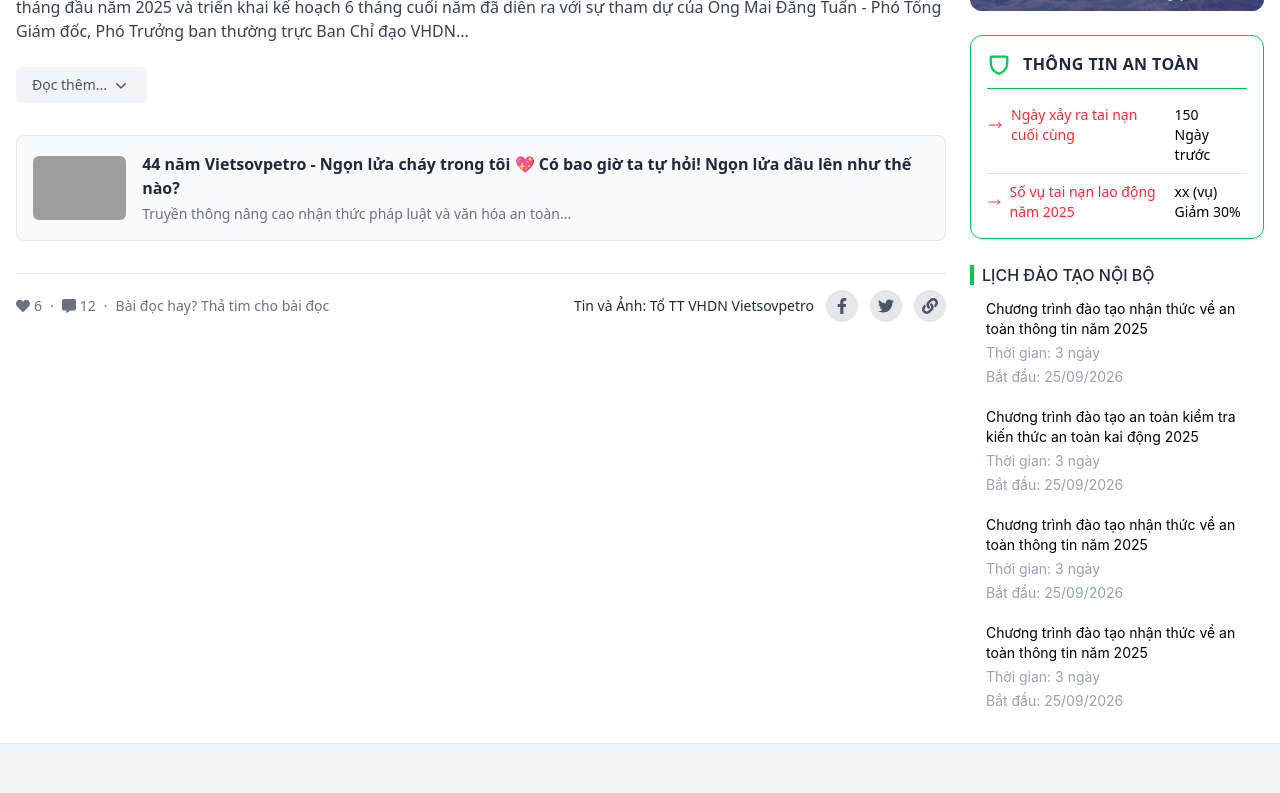
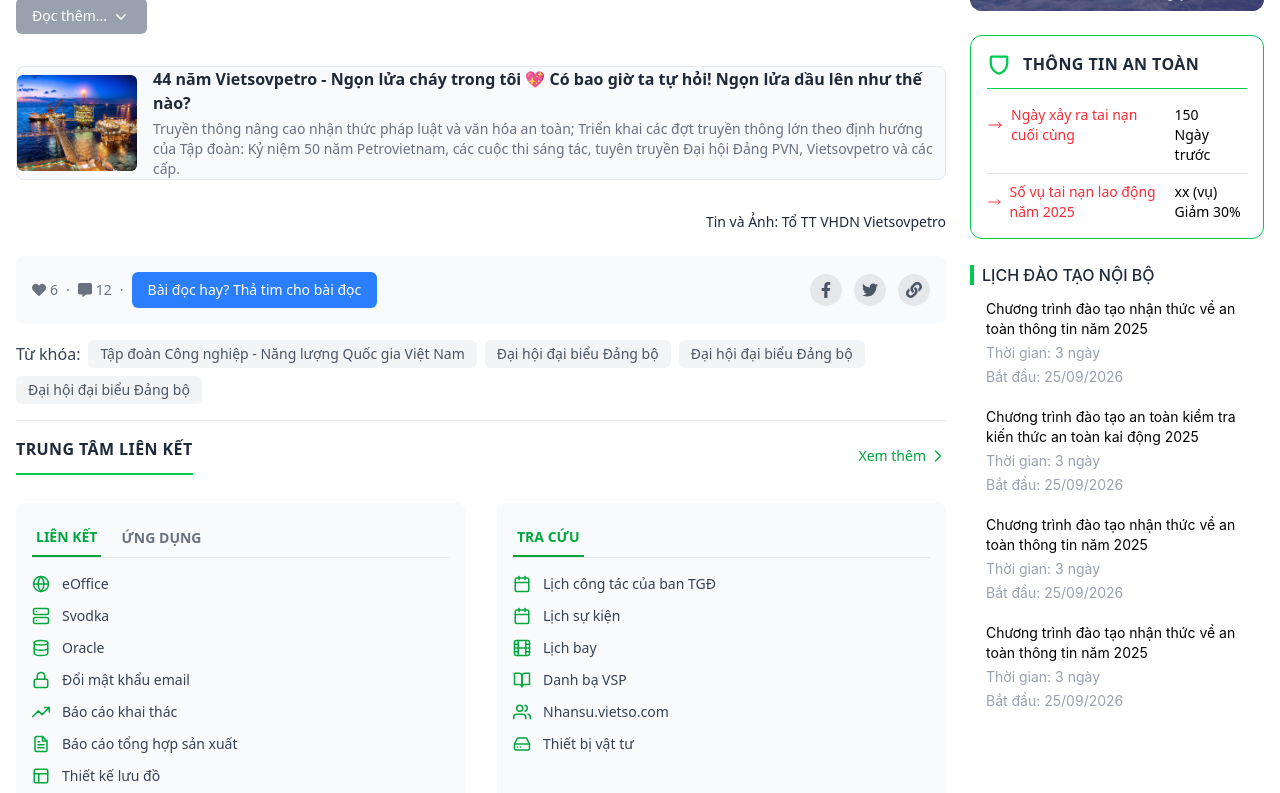
Before and after one commit to Khoa280703/draft-congttvietsov, a React (Vite) app: page / in a window 1280 px wide. Shown: the part 1320-2113 px from the top of the page. Built offline with nearby package versions, Linux system fonts and the light colour scheme; grey boxes are pictures that could not be loaded.

Commit message:
temp finish

```diff
--- a/src/App.tsx
+++ b/src/App.tsx
@@ -5,6 +5,7 @@ import NewsArticle from "./components/NewsArticle";
 import Sidebar from "./components/Sidebar";
 import Footer from "./components/Footer";
 import PreFooter from "./components/PreFooter";
+import LinkCenter from "./components/LinkCenter";
 import "./App.css";
 import VietsopetroLogo from "./assets/vietsovlogogiulua.png";
 
@@ -30,6 +31,7 @@ function App() {
         <div className="grid grid-cols-1 lg:grid-cols-4 gap-6">
           <div className="lg:col-span-3">
             <NewsArticle />
+            <LinkCenter />
           </div>
           <div className="lg:col-span-1">
             <Sidebar />
--- /dev/null
+++ b/src/components/LinkCenter.tsx
@@ -0,0 +1,155 @@
+import React, { useState } from "react";
+// Import các icon cần thiết, ví dụ từ react-icons
+import {
+  FiGlobe,
+  FiServer,
+  FiDatabase,
+  FiLock,
+  FiTrendingUp,
+  FiFileText,
+  FiLayout,
+  FiCalendar,
+  FiFilm,
+  FiBookOpen,
+  FiUsers,
+  FiHardDrive,
+} from "react-icons/fi";
+
+// Định nghĩa kiểu dữ liệu cho mỗi link
+interface LinkItem {
+  icon: React.ReactNode;
+  text: string;
+  href: string;
+}
+
+// Dữ liệu cho các link
+const appLinks: LinkItem[] = [
+  { icon: <FiGlobe />, text: "eOffice", href: "#" },
+  { icon: <FiServer />, text: "Svodka", href: "#" },
+  { icon: <FiDatabase />, text: "Oracle", href: "#" },
+  { icon: <FiLock />, text: "Đổi mật khẩu email", href: "#" },
+  { icon: <FiTrendingUp />, text: "Báo cáo khai thác", href: "#" },
+  { icon: <FiFileText />, text: "Báo cáo tổng hợp sản xuất", href: "#" },
+  { icon: <FiLayout />, text: "Thiết kế lưu đồ", href: "#" },
+];
+
+const lookupLinks: LinkItem[] = [
+  { icon: <FiCalendar />, text: "Lịch công tác của ban TGĐ", href: "#" },
+  { icon: <FiCalendar />, text: "Lịch sự kiện", href: "#" },
+  { icon: <FiFilm />, text: "Lịch bay", href: "#" },
+  { icon: <FiBookOpen />, text: "Danh bạ VSP", href: "#" },
+  { icon: <FiUsers />, text: "Nhansu.vietso.com", href: "#" },
+  { icon: <FiHardDrive />, text: "Thiết bị vật tư", href: "#" },
+];
+
+const LinkCenterWidget: React.FC = () => {
+  const [activeTab, setActiveTab] = useState("links"); // 'links' hoặc 'apps'
+
+  return (
+    <div className="font-sans">
+      {/* Header */}
+      <div className="flex justify-between items-center pb-3 mb-4">
+        <h3 className="font-bold text-gray-800 uppercase tracking-wide text-base border-b-2 border-green-500 pb-3">
+          Trung tâm liên kết
+        </h3>
+        <a
+          href="#"
+          className="flex items-center text-sm text-green-600 hover:text-green-700 font-medium"
+        >
+          Xem thêm
+          <svg
+            xmlns="http://www.w3.org/2000/svg"
+            fill="none"
+            viewBox="0 0 24 24"
+            strokeWidth={2}
+            stroke="currentColor"
+            className="w-4 h-4 ml-1"
+          >
+            <path
+              strokeLinecap="round"
+              strokeLinejoin="round"
+              d="m8.25 4.5 7.5 7.5-7.5 7.5"
+            />
+          </svg>
+        </a>
+      </div>
+
+      {/* Main Content Grid */}
+      <div className="grid grid-cols-1 md:grid-cols-2 gap-x-8">
+        {/* Cột bên trái: Liên kết / Ứng dụng */}
+        <div className="bg-gray-50 rounded-lg p-4">
+          {/* Tabs */}
+          <div className="flex border-b border-gray-200 mb-4">
+            <button
+              onClick={() => setActiveTab("links")}
+              className={`py-2 px-1 mr-4 text-sm font-semibold transition-colors ${
+                activeTab === "links"
+                  ? "text-green-600 border-b-2 border-green-600"
+                  : "text-gray-500 hover:text-gray-700"
+              }`}
+            >
+              LIÊN KẾT
+            </button>
+            <button
+              onClick={() => setActiveTab("apps")}
+              className={`py-2 px-1 text-sm font-semibold transition-colors ${
+                activeTab === "apps"
+                  ? "text-green-600 border-b-2 border-green-600"
+                  : "text-gray-500 hover:text-gray-700"
+              }`}
+            >
+              ỨNG DỤNG
+            </button>
+          </div>
+          {/* Link List */}
+          <ul className="space-y-3">
+            {appLinks.map((link) => (
+              <li key={link.text}>
+                <a
+                  href={link.href}
+                  className="flex items-center text-gray-700 hover:text-green-600 group"
+                >
+                  <span className="text-green-600 mr-3 text-lg">
+                    {link.icon}
+                  </span>
+                  <span className="text-sm group-hover:underline">
+                    {link.text}
+                  </span>
+                </a>
+              </li>
+            ))}
+          </ul>
+        </div>
+
+        {/* Cột bên phải: Tra cứu */}
+        <div className="bg-gray-50 rounded-lg p-4">
+          <div className="flex border-b border-gray-200 mb-4">
+            <h4 className="py-2 px-1 text-sm font-semibold text-green-600 border-b-2 border-green-600">
+              TRA CỨU
+            </h4>
+          </div>
+          {/* Link List */}
+          <ul className="space-y-3">
+            {lookupLinks.map((link) => (
+              <li key={link.text}>
+                <a
+                  href={link.href}
+                  className="flex items-center text-gray-700 hover:text-green-600 group"
+                >
+                  <span className="text-green-600 mr-3 text-lg">
+                    {link.icon}
+                  </span>
+                  <span className="text-sm group-hover:underline">
+                    {link.text}
+                  </span>
+                </a>
+              </li>
+            ))}
+          </ul>
+        </div>
+      </div>
+    </div>
+  );
+};
+
+export default LinkCenterWidget;
--- a/src/components/NewsArticle.tsx
+++ b/src/components/NewsArticle.tsx
@@ -7,6 +7,16 @@ import {
   FaHeart,
   FaCommentAlt,
 } from "react-icons/fa";
+
+import HoiNghiViPetro from "../assets/hoinghipetrovi.jpg";
+import Vietsov44nam from "../assets/44namvietsov.png";
+
+const keyWords = [
+  "Tập đoàn Công nghiệp - Năng lượng Quốc gia Việt Nam",
+  "Đại hội đại biểu Đảng bộ",
+  "Đại hội đại biểu Đảng bộ",
+  "Đại hội đại biểu Đảng bộ",
+];
 
 const ArticleHeader = () => (
   <>
@@ -21,7 +31,7 @@ const ArticleHeader = () => (
 
 const ArticleImage = () => (
   <img
-    src="https://i.imgur.com/e2O3pb2.jpeg"
+    src={HoiNghiViPetro}
     alt="Hội nghị điển hình tiên tiến"
     className="w-full h-auto rounded-lg shadow-md mb-6"
   />
@@ -29,12 +39,6 @@ const ArticleImage = () => (
 
 const ArticleBody = () => (
   <div className="prose max-w-none text-gray-700 space-y-4">
-    <p>
-      Trong hai ngày 02 và 03/8/2025, tại Hội trường Bộ Quốc phòng, Thủ đô Hà
-      Nội, Đại hội đại biểu Đảng bộ Tập đoàn Công nghiệp - Năng lượng Quốc gia
-      Việt Nam, nhiệm kỳ 2025-2030 đã được tổ chức trọng thể. Đại hội vinh dự
-      đón tiếp Đồng chí Phạm Minh Chính - ...
-    </p>
     <p>
       Chiều ngày 8/8/2025, tại Vietsovpetro Resort, Hội nghị Sơ kết công tác
       Truyền thông - Văn hóa doanh nghiệp (TT-VHDN) 6 tháng đầu năm 2025 và
@@ -45,8 +49,17 @@ const ArticleBody = () => (
   </div>
 );
 
+const ArticleSubTitle = () => (
+  <p className="text-base text-gray-500 mt-3 mb-6 italic">
+    Trong hai ngày 02 và 03/8/2025, tại Hội trường Bộ Quốc phòng, Thủ đô Hà Nội,
+    Đại hội đại biểu Đảng bộ Tập đoàn Công nghiệp - Năng lượng Quốc gia Việt
+    Nam, nhiệm kỳ 2025-2030 đã được tổ chức trọng thể. Đại hội vinh dự đón tiếp
+    Đồng chí Phạm Minh Chính -
+  </p>
+);
+
 const ReadMoreButton = () => (
-  <button className="mt-6 bg-gray-100 text-gray-600 px-4 py-2 rounded-md text-sm font-medium flex items-center hover:bg-gray-200 transition-colors">
+  <button className="mt-6 bg-gray-400 text-white px-4 py-2 rounded-md text-sm font-medium flex items-center hover:bg-gray-200 transition-colors">
     Đọc thêm...
     <svg
       xmlns="http://www.w3.org/2000/svg"
@@ -64,11 +77,11 @@ const ReadMoreButton = () => (
 );
 
 const RelatedArticle = () => (
-  <div className="mt-8 p-4 bg-gray-50 rounded-lg flex items-center space-x-4 border border-gray-200">
+  <div className="mt-8 bg-gray-50 rounded-lg flex items-center space-x-4 border border-gray-200">
     <img
-      src="https://i.imgur.com/yKx3J4Y.jpeg"
+      src={Vietsov44nam}
       alt="Giàn khoan"
-      className="w-24 h-16 object-cover rounded-md"
+      className="w-30 h-24 object-cover rounded-md"
     />
     <div>
       <h4 className="font-semibold text-gray-800 hover:text-green-600 cursor-pointer">
@@ -76,14 +89,17 @@ const RelatedArticle = () => (
         Ngọn lửa dầu lên như thế nào?
       </h4>
       <p className="text-sm text-gray-500 mt-1">
-        Truyền thông nâng cao nhận thức pháp luật và văn hóa an toàn...
+        Truyền thông nâng cao nhận thức pháp luật và văn hóa an toàn; Triển khai
+        các đợt truyền thông lớn theo định hướng của Tập đoàn: Kỷ niệm 50 năm
+        Petrovietnam, các cuộc thi sáng tác, tuyên truyền Đại hội Đảng PVN,
+        Vietsovpetro và các cấp.{" "}
       </p>
     </div>
   </div>
 );
 
 const ArticleFooter = () => (
-  <div className="mt-8 pt-4 border-t border-gray-200 flex flex-col sm:flex-row justify-between items-center space-y-4 sm:space-y-0">
+  <div className="mt-6 bg-gray-50 rounded-lg p-4 pt-4 pb-4 flex flex-col sm:flex-row justify-between items-center space-y-4 sm:space-y-0">
     <div className="flex items-center space-x-2 text-sm text-gray-500">
       <button className="flex items-center space-x-1 hover:text-red-500">
         <FaHeart /> <span>6</span>
@@ -93,12 +109,11 @@ const ArticleFooter = () => (
         <FaCommentAlt /> <span>12</span>
       </button>
       <span className="hidden sm:inline">·</span>
-      <span className="hidden sm:inline">Bài đọc hay? Thả tim cho bài đọc</span>
+      <div className="hidden sm:inline bg-blue-500 text-white px-4 py-2 rounded-md">
+        Bài đọc hay? Thả tim cho bài đọc
+      </div>
     </div>
     <div className="flex items-center space-x-3">
-      <span className="text-sm font-medium text-gray-800">
-        Tin và Ảnh: Tổ TT VHDN Vietsovpetro
-      </span>
       <a
         href="#"
         className="p-2 rounded-full bg-gray-200 hover:bg-gray-300 transition-colors"
@@ -121,15 +136,37 @@ const ArticleFooter = () => (
   </div>
 );
 
+const KeyWords = () => (
+  <div className="py-4 border-b border-gray-200 mb-4">
+    <div className="flex items-center flex-wrap gap-2">
+      <span className="font-medium text-gray-700">Từ khóa:</span>
+      {keyWords.map((tag, index) => (
+        <a
+          key={index}
+          href="#"
+          className="text-sm bg-gray-100 text-gray-600 px-3 py-1 rounded-md hover:bg-gray-200 hover:text-gray-800 transition-colors"
+        >
+          {tag}
+        </a>
+      ))}
+    </div>
+  </div>
+);
+
 const NewsArticle: React.FC = () => {
   return (
     <div className="bg-white font-sans">
       <ArticleHeader />
+      <ArticleSubTitle />
       <ArticleImage />
       <ArticleBody />
       <ReadMoreButton />
       <RelatedArticle />
+      <div className="text-sm font-medium text-gray-800 mt-8 text-right">
+        Tin và Ảnh: Tổ TT VHDN Vietsovpetro
+      </div>
       <ArticleFooter />
+      <KeyWords />
     </div>
   );
 };
```
Also changed, not shown: src/assets/44namvietsov.png (added), src/assets/hoinghipetrovi.jpg (added).
